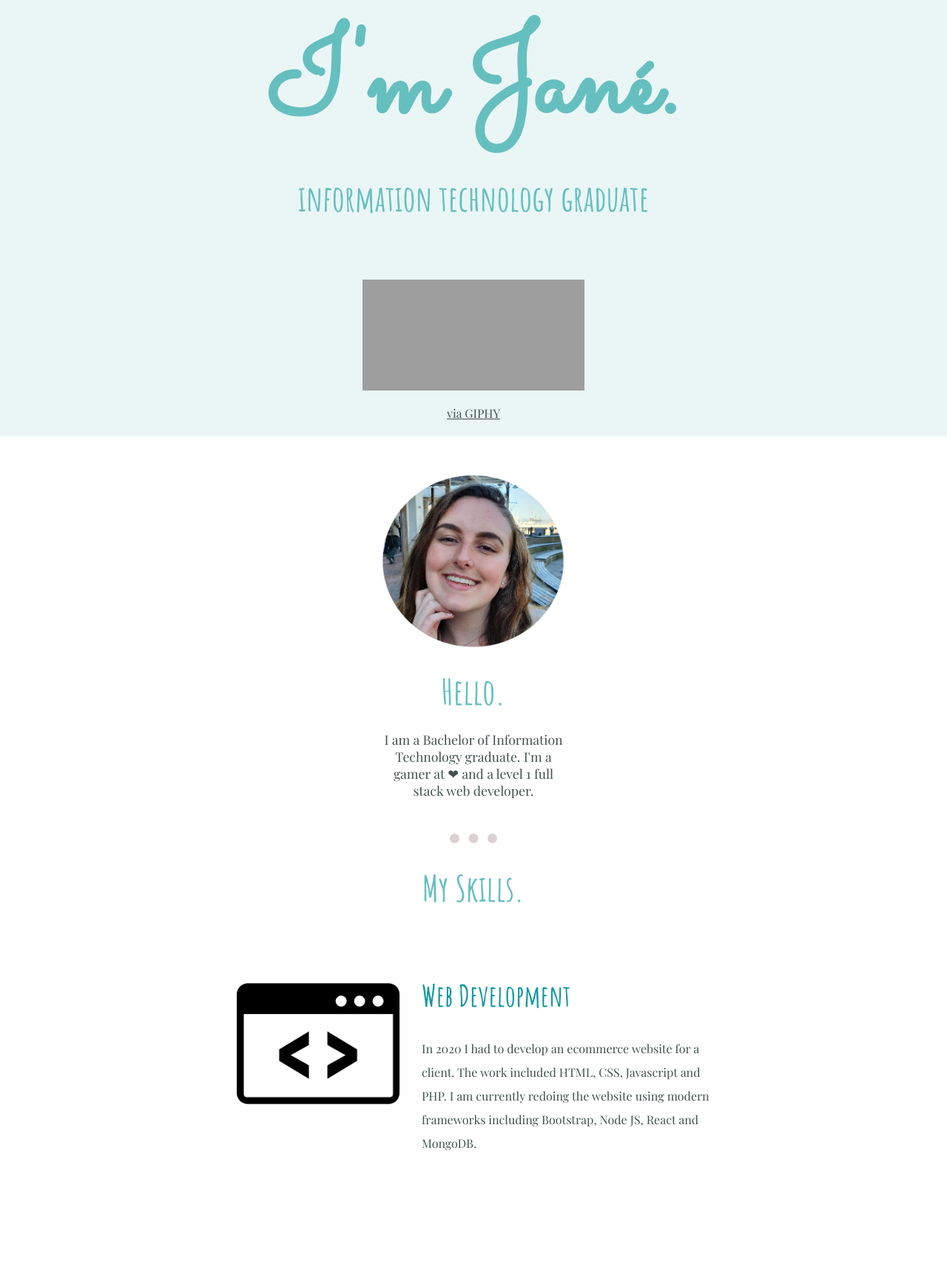
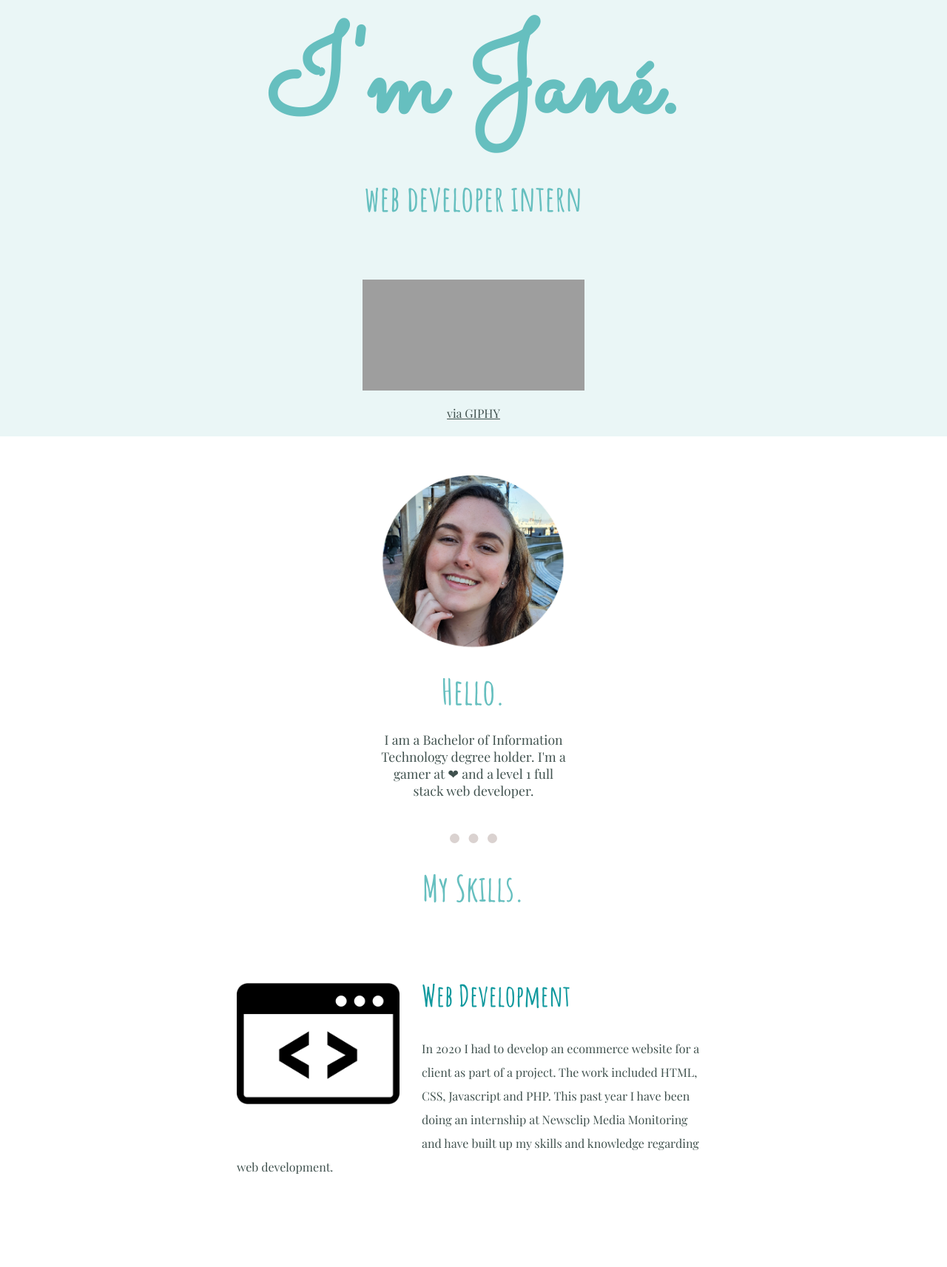
Before and after one commit to jane-conradie/personal-site, a plain HTML site: page index.html in a window 1280 px wide. Shown: the part 147-1860 px from the top of the page at 74% size. Drawn offline with nearby package versions, Linux system fonts and the light colour scheme; grey boxes are pictures that could not be loaded.

Commit message:
Updated site

```diff
--- a/index.html
+++ b/index.html
@@ -13,7 +13,7 @@
   <body>
     <div class='top-container'>
       <h1>I'm Jané.</h1>
-      <h2 class="career">information technology graduate</h2>
+      <h2 class="career">web developer intern</h2>
       <div>
         <iframe src="https://giphy.com/embed/2zoFXAdVvgQAoGBfwV" frameBorder="0" class="giphy-embed" ></iframe>
       </div><p><a href="https://giphy.com/gifs/computer-writing-2zoFXAdVvgQAoGBfwV" class="attribution-gif">via GIPHY</a></p>
@@ -22,7 +22,7 @@
   <div class="profile">
     <img src="images/me.jpg" alt="">
     <h2>Hello.</h2>
-    <p class="intro">I am a Bachelor of Information Technology graduate. I'm a gamer at &#10084; and a level 1 full stack web developer.</p>
+    <p class="intro">I am a Bachelor of Information Technology degree holder. I'm a gamer at &#10084; and a level 1 full stack web developer.</p>
   </div>
   <hr>
   <div class="skills">
@@ -30,7 +30,7 @@
     <div class="skill-row">
       <img class="webdev" src="images/webdev.png" alt="">
       <h3>Web Development</h3>
-      <p>In 2020 I had to develop an ecommerce website for a client. The work included HTML, CSS, Javascript and PHP. I am currently redoing the website using modern frameworks including Bootstrap, Node JS, React and MongoDB.</p>
+      <p>In 2020 I had to develop an ecommerce website for a client as part of a project. The work included HTML, CSS, Javascript and PHP. This past year I have been doing an internship at Newsclip Media Monitoring and have built up my skills and knowledge regarding web development.</p>
     </div>
     <div class="skill-row">
       <img class="design" src="images/design.png" alt="">
@@ -47,7 +47,7 @@
   <div class="contact-me">
     <h2 class="get-in">Get In Touch</h2>
     <h3 class="sub-head">If you're looking to add a web developer to your company.</h3>
-    <p class="contact-p">As a graduate I'm currently open for employment. I'm enthusiastic and excited to kickstart my career!</p>
+    <p class="contact-p">I am almost finished with my web development internship and have more to offer with my new skills, knowledge, and experience.</p>
     <a class="btn" href="mailto:jconradie1998@email.com">CONTACT ME</a>
   </div>
 </div>
```
